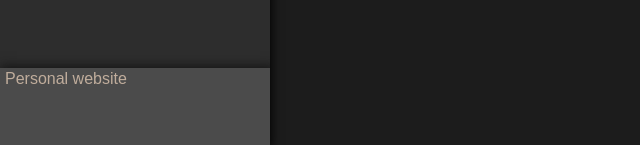
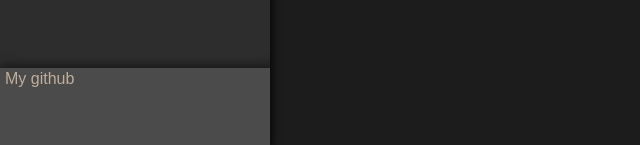
Before and after one commit to dashaw92/dashaw92.github.io.old, a plain HTML site: page index.html in a window 1280 px wide. Shown: the part 652-797 px from the top of the page, 0-640 px from the left. Drawn offline with Linux system fonts and the light colour scheme.

Commit message:
Remove link to old website

```diff
--- a/index.html
+++ b/index.html
@@ -17,7 +17,7 @@
         </div>
         <div class="container">
             <div class="about">
-                <a href="http://das.x10.bz/" target="_blank">Personal website</a>
+                <a href="https://github.com/dashaw92" target="_blank">My github</a>
             </div>
             <div class="links">
                 <ul>
```
